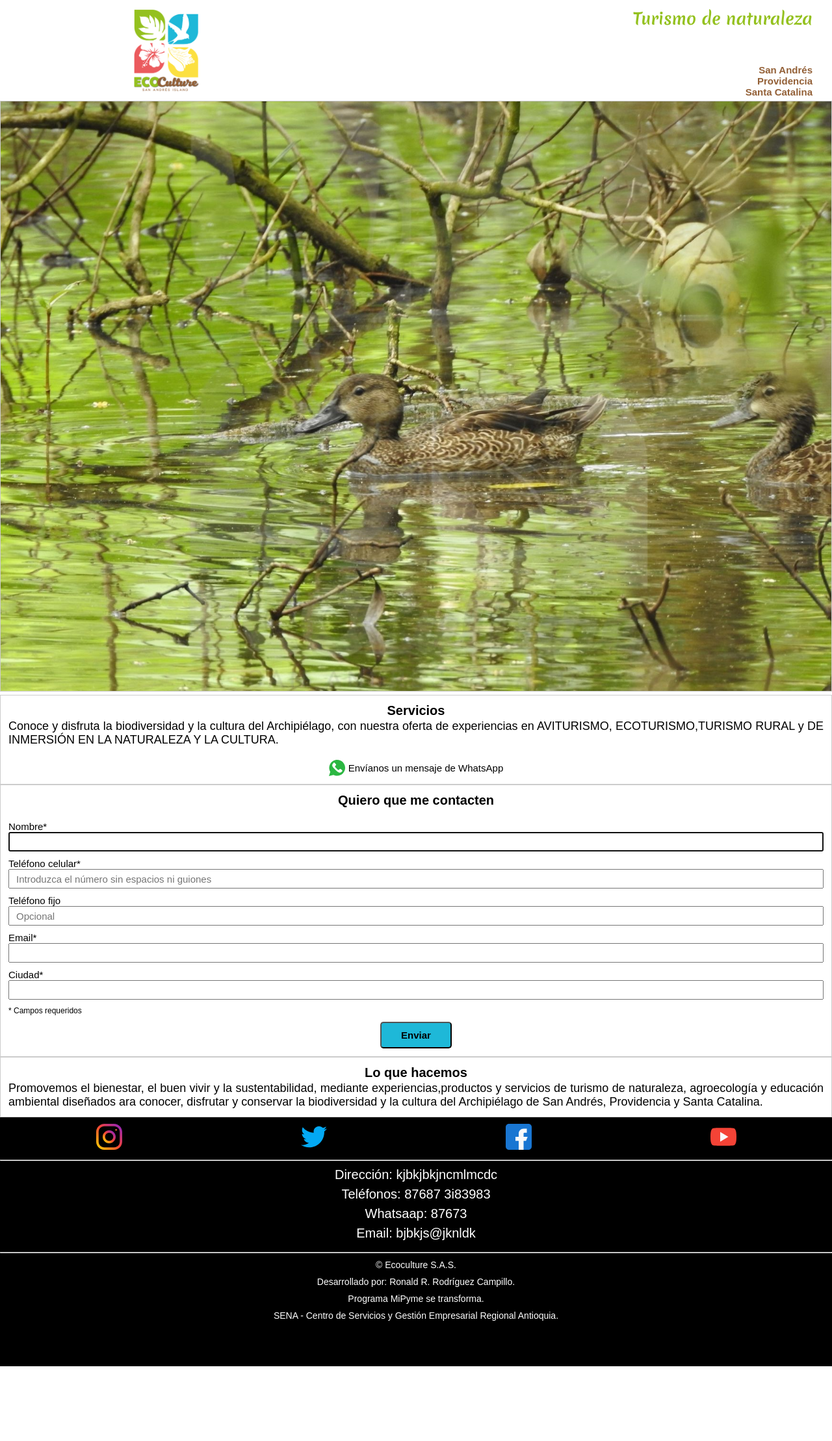
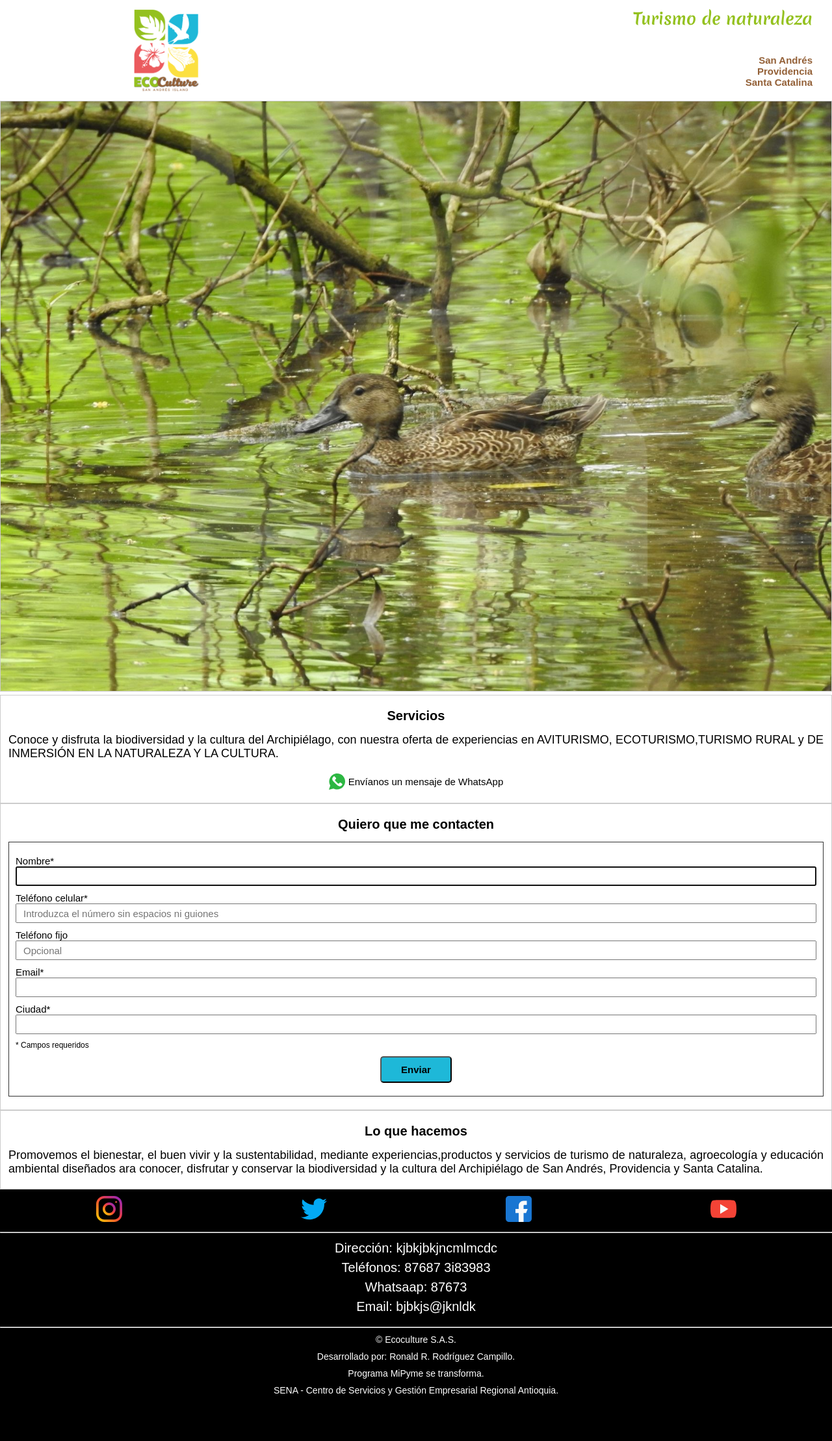
Before and after one commit to ronaldrrca/ecoculture_landingPage, a PHP site: page / in a window 1280 px wide. Shown: the whole page at 65% size. Before the commit the page ends 2102 px from the top, so only its background shows below. Run offline with PHP 8.4, Linux system fonts and the light colour scheme.

Commit message:
ajustes al formato del formulario

```diff
--- a/index.html
+++ b/index.html
@@ -54,6 +54,7 @@
         <!-- <hr class="section-separator"> -->
         <section id="form">
             <h2>Quiero que me contacten</h2>
+
                 <form action="">
                     <label for="">Nombre*</label>
                      <input type="text" autofocus required name="name">
@@ -68,6 +69,8 @@
                      <p id="required">* Campos requeridos</p>
                      <div id="submit"><input type="submit" value="Enviar"></div>
                  </form>
+
+
         </section>
 
         <section id="additional-info">
--- a/styles.css
+++ b/styles.css
@@ -107,10 +107,11 @@ footer{
     display: flex;
     flex-direction: column;
     justify-content: flex-end;
-    align-items: center;
+    /* align-items: center; */
     width: 100%;
     height: 5rem;
     padding-right: 3rem;
+    padding-bottom: 1.5rem;
 
 }
 
@@ -141,14 +142,14 @@ footer{
 #benefits{
     width: 100%;
     height: auto;
-    padding: 1.2rem;
+    padding: 2rem 1.2rem;
     /* background-color: orange; */
 }
 
 #benefits h2{
     text-align: center;
     font-size: 2rem;
-    margin-bottom: 0.2rem;
+    margin-bottom: 1.5rem;
 }
 
 #benefits p{
@@ -165,7 +166,18 @@ footer{
     width: 100%;
     height: auto;
     color: black;
+    padding: 2rem 1.2rem;
+
+
     /* background-color: darkolivegreen; */
+}
+
+#form-container{
+    border: 1px solid red;
+    display: flex;
+    /* flex-direction: column; */
+    justify-content: flex-start;
+    /* align-items: center; */
 }
 
 #social-media{
@@ -184,7 +196,7 @@ footer{
     display: flex;
     justify-content: center;
     align-items: center;
-    padding: 1rem;
+    padding: 1.2rem 2rem;
     flex-direction: column;
 }
 
@@ -220,6 +232,7 @@ footer{
 
 main section{
     border: 1px solid #ccc;
+
 }
 
 #whatsapp{
@@ -241,14 +254,15 @@ main section{
     cursor: pointer;
 }
 
-#form{
-    padding: 1.2rem;
+form{
+    padding: 2rem 1rem;
+    border: 1px solid #333;
 }
 
 #form h2{
     font-size: 2rem;
     text-align: center;
-    margin-bottom: 2rem;
+    margin-bottom: 1.5rem;
 }
 
 input[type=text],
@@ -259,6 +273,7 @@ input[type=email]{
     margin-bottom: 1rem;
     font-size: 1.5rem;
     padding-left: 1rem;
+
 }
 
 label{
@@ -292,14 +307,14 @@ input[type=submit]{
 #additional-info{
     width: 100%;
     height: auto;
-    padding: 1.2rem;
+    padding: 2rem 1.2rem;
     /* background-color: orange; */
 }
 
 #additional-info h2{
     text-align: center;
     font-size: 2rem;
-    margin-bottom: 0.2rem;
+    margin-bottom: 1.5rem;
 }
 
 #additional-info p{
```
Lines whose indentation alone changed are shown as unchanged.
